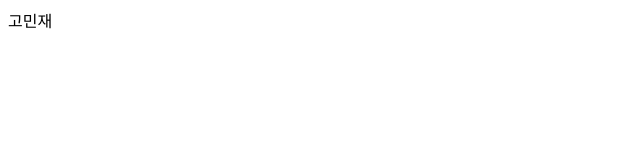
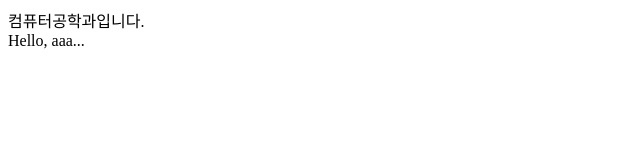
Before and after one commit to I-am-Jellycaramel/basic-web-dev-theory, a plain HTML site: page week3/index.html in a window 1280 px wide. Shown: the whole page, without its empty margins (0-640 px from the left). Drawn offline with Linux system fonts and the light colour scheme.

Commit message:
feat: textContext 조작

```diff
--- a/week3/index.html
+++ b/week3/index.html
@@ -4,6 +4,7 @@
     <title>Message</title>
  </head>
  <body>
+    <div id="output"></div>
     <script>
         function getMessage(name) {
             return `Hello, ${name}...`;
@@ -11,17 +12,19 @@
         const message = getMessage('aaa');
         document.write(message);
 
+        const output = document.getElementById('output');
+
         function postNameInfo() {
-            document.write("고민재");
+            output.textContent = '';
+            output.textContent = '접니다.';
         }
         function postDescInfo() {
-            document.write("컴퓨터공학과");
+            output.textContent = '';
+            output.textContent = '컴퓨터공학과입니다.';
         }
 
-        function updateEveryThreeSecond() {
-            postNameInfo();
-        }
-        setInterval(updateEveryThreeSecond, 3000);
+        setInterval(()=>{postNameInfo()}, 3000);
+        setInterval(() => {postDescInfo();}, 4000);
     </script>
  </body>
  </html>
```
